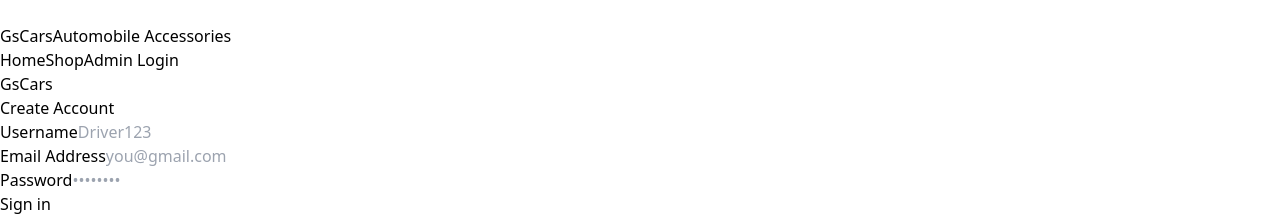
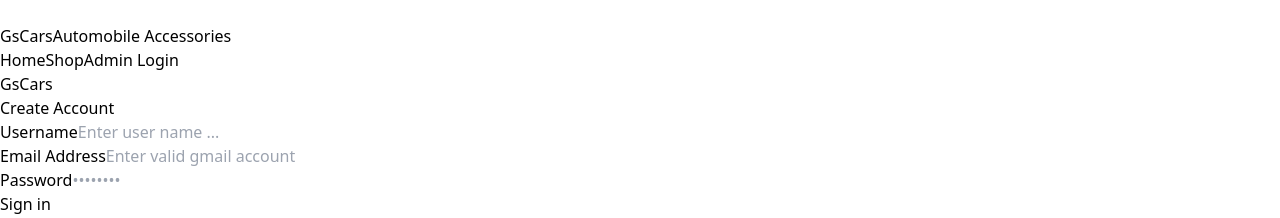
Before and after one commit to Guruprakash-coder/GsCars, a React (Vite) app in the folder gscars/: page /signup in a window 1280 px wide. Shown: the top 218 px of the page. Built offline with nearby package versions, Linux system fonts and the light colour scheme.

Commit message:
simple change in signup

```diff
--- a/gscars/src/pages/Signup.jsx
+++ b/gscars/src/pages/Signup.jsx
@@ -67,11 +67,11 @@ const Signup = () => {
           <form onSubmit={handleSendOtp} className="space-y-5">
             <div>
               <label className="text-gray-400 text-sm mb-1 block">Username</label>
-              <input type="text" value={username} onChange={(e) => setUsername(e.target.value)} className="w-full bg-slate-900 text-white p-3 rounded border border-slate-600 focus:border-blue-500 outline-none" placeholder="Driver123" required />
+              <input type="text" value={username} onChange={(e) => setUsername(e.target.value)} className="w-full bg-slate-900 text-white p-3 rounded border border-slate-600 focus:border-blue-500 outline-none" placeholder="Enter user name ..." required />
             </div>
             <div>
               <label className="text-gray-400 text-sm mb-1 block">Email Address</label>
-              <input type="email" value={email} onChange={(e) => setEmail(e.target.value)} className="w-full bg-slate-900 text-white p-3 rounded border border-slate-600 focus:border-blue-500 outline-none" placeholder="you@gmail.com" required />
+              <input type="email" value={email} onChange={(e) => setEmail(e.target.value)} className="w-full bg-slate-900 text-white p-3 rounded border border-slate-600 focus:border-blue-500 outline-none" placeholder="Enter valid gmail account" required />
             </div>
             <div>
               <label className="text-gray-400 text-sm mb-1 block">Password</label>
```
